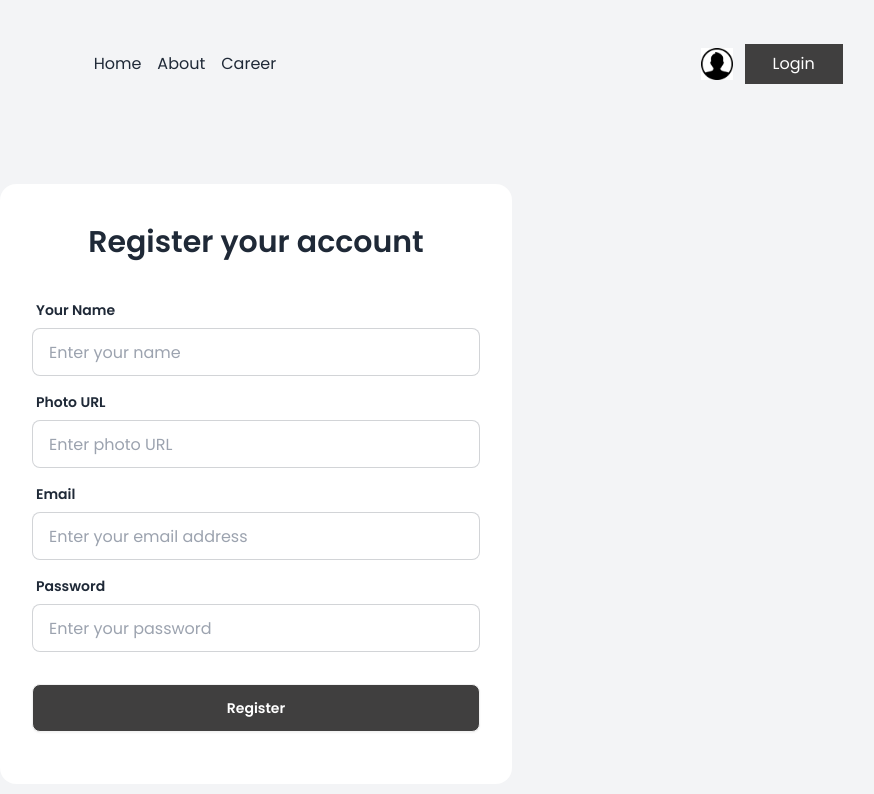
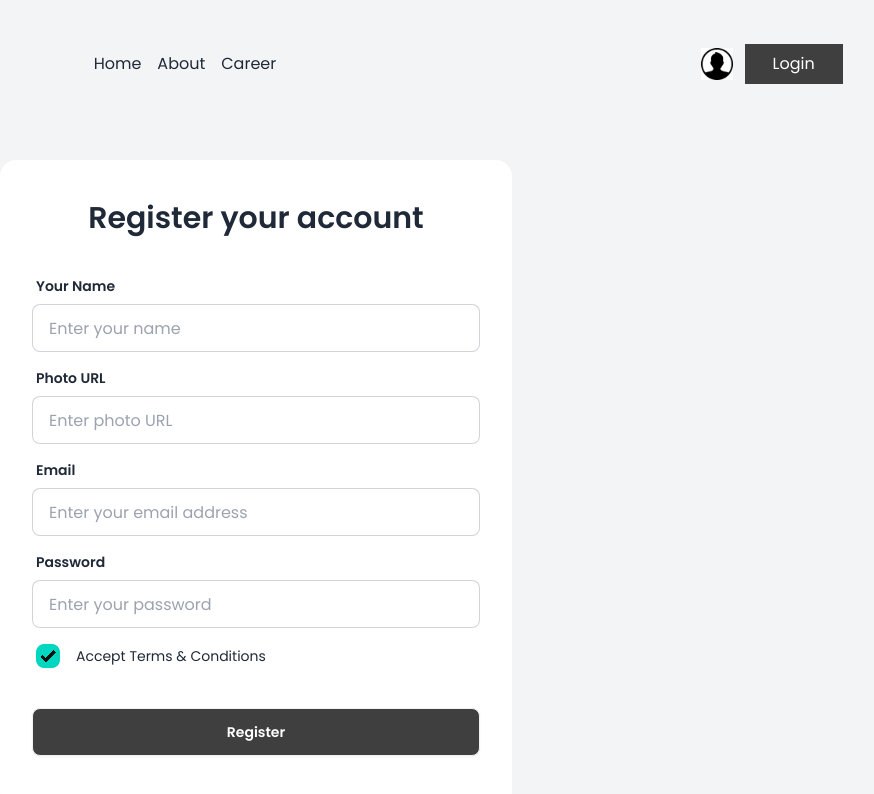
Before and after one commit to MukitHossen7/dragon-news-use-firebase, a React (Vite) app: page /auth/register in a window 1280 px wide. Shown: the top 794 px of the page, without its empty margins (384-1258 px from the left). Built offline with nearby package versions, Linux system fonts and the light colour scheme.

Commit message:
Register your accout done

```diff
--- a/src/pages/RegisterPage.jsx
+++ b/src/pages/RegisterPage.jsx
@@ -51,6 +51,16 @@ const RegisterPage = () => {
               required
             />
           </div>
+          <div className="form-control">
+            <label className="cursor-pointer justify-start gap-4 label">
+              <input
+                type="checkbox"
+                defaultChecked
+                className="checkbox checkbox-accent"
+              />
+              <span className="label-text">Accept Terms & Conditions</span>
+            </label>
+          </div>
           <div className="form-control rounded-none mt-6 pb-5">
             <button className="btn bg-[#403F3F] hover:bg-[#403F3F] text-white">
               Register
```
